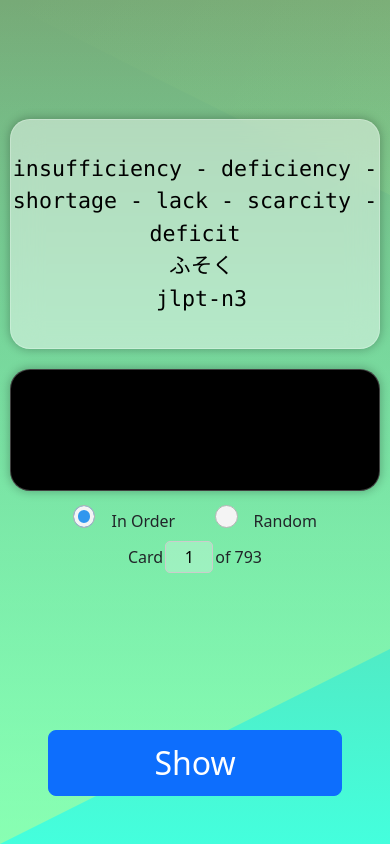
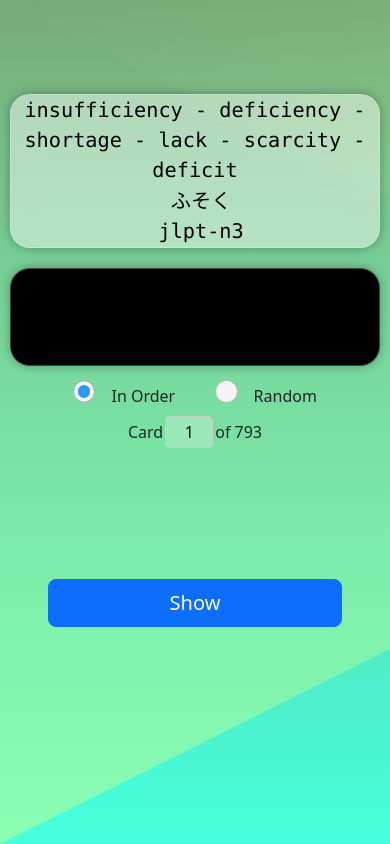
Before and after one commit to BlankuApp/japanese-learning, a Flask app: page / in a window 390 px wide. Run offline with Flask 3, Linux system fonts and the light colour scheme.

Commit message:
minor improvements for iphone

```diff
--- a/templates/hello.html
+++ b/templates/hello.html
@@ -8,20 +8,18 @@
   </head>
   <body>
 
-<div class="container text-center vh-50">
-  <div class="row vh-100">
+<div class="container text-center">
+  <div class="row" style="height: 80vh !important;">
       <div class="col d-flex flex-column justify-content-center">
           <!-- question -->
           <div class="row mt-auto">
-            <div class="col card fs-2">
-              <pre id="question" class="question">
-                {{ question }}
-            </pre>
+            <div class="col card fs-3">
+              <pre id="question" class="question">{{question}}</pre>
             </div>
           </div>
           <!-- answer -->
           <div class="row">
-            <div id="answer" class="col card answer" style="background-color: black; font-size: 5em;">
+            <div id="answer" class="col card answer" style="background-color: black; font-size: 4em;">
                 {{ answer }}
             </div>
           </div>
@@ -53,7 +51,7 @@
           <!-- show button -->
           <div class="row mt-auto p-5">
             <input type="button" id="changeButton" value="Show" onclick="toggleBtn()"
-            class="col btn btn-primary btn-lg" style="font-size: 2em;">
+            class="col btn btn-primary btn-lg">
           </div>
       </div>
   </div>
```
